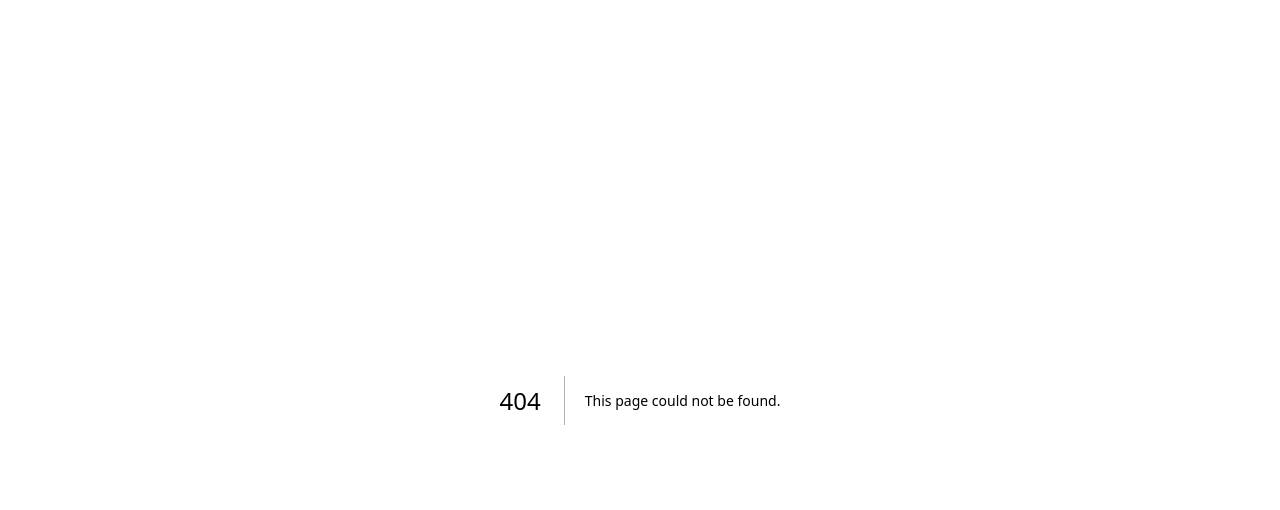
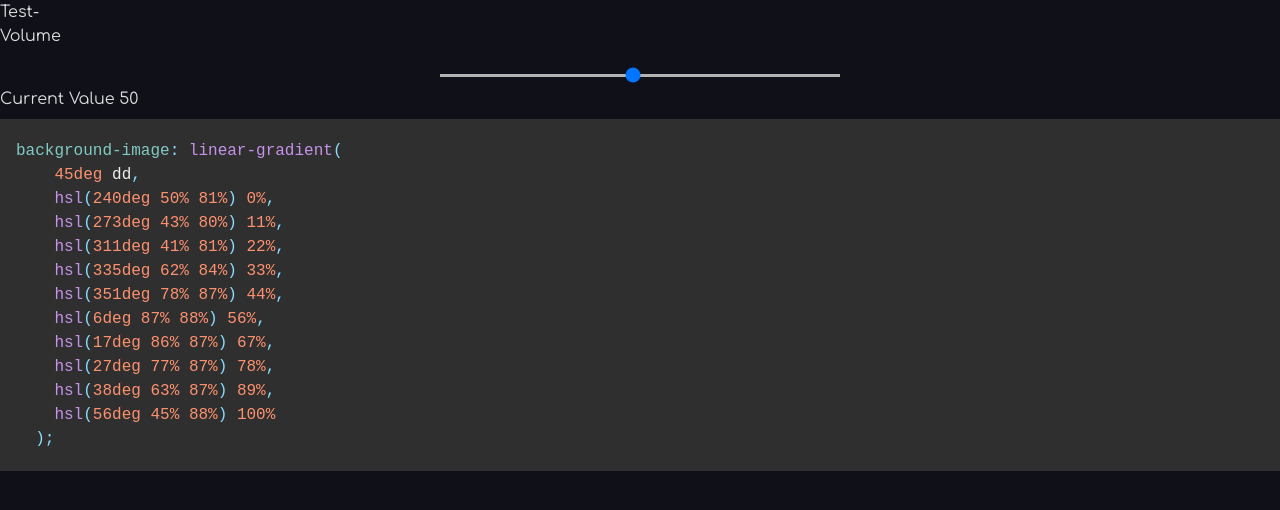
Before and after one commit to naveensinghp/Playground-Stuff, a Next.js app: page /test in a window 1280 px wide. Before the commit this address had no page. Shown: the top 510 px of the page. Built offline with nearby package versions, Linux system fonts and the light colour scheme.

Commit message:
#Day 09-Slider Fixed

```diff
--- /dev/null
+++ b/pages/test.js
@@ -0,0 +1,52 @@
+import App from '../src/components/App/App'
+import GlobalStyles from '../src/components/GlobalStyles/GlobalStyles';
+import Csscode from '../src/components/Csscode/Csscode';
+import Slider from '../src/components/Slider/Slider';
+import { useState } from 'react';
+import React from 'react';
+
+
+export default function Test() {
+    const [childData, setChildData] = useState('');
+    const [count,setCount] = useState(0);
+    const deferredCount = React.useDeferredValue(count);
+    const codeString = `width: ${childData}%`;
+    const handleChildData = (data) => {
+        setChildData(data);
+      };
+    return(
+        <>
+            {'Test'}-{childData ? childData : undefined}
+           <Slider onData={handleChildData} />
+           <Csscode code={codeString} />
+           <GlobalStyles />
+           {/* <h1>Value - {count}</h1>
+           <ImportStuff count={count} />
+           <br/>
+           <SlowStuff count={deferredCount} />
+           <br/>
+           <button onClick={() => setCount(count + 1)}>
+                Increment
+            </button> */}
+
+        </>
+    );
+
+
+    function ImportStuff({count}){
+        console.log(count)
+        return(<>
+
+        'FastStuff ' + {count}
+        </>
+
+        );
+    }
+    function SlowStuff({count}){
+        return(
+            <>
+                'SlowStuff ' + {count}
+            </>
+        );
+    }
+}
--- a/src/components/Slider/Slider.js
+++ b/src/components/Slider/Slider.js
@@ -38,6 +38,7 @@ function Slider({ onData }) {
 export default Slider;
 
 
+
 const Inputwrapper = styled.input`
   --handle-size: 20px;
   --handle-radius: 1000px;
@@ -61,20 +62,10 @@ const Inputwrapper = styled.input`
     height: 20px;
     width: 300px;
   }
-  &:active::-webkit-slider-thumb{
-    appearance: none;
-    -webkit-appearance: none;
-    height: var(--handle-size);
-    width: var(--handle-size);
-    border-radius: var(--handle-radius);
-    background: var(--handle-color);
-    cursor: grab;
-    transform: translateY(
-      calc(-50% + var(--track-size) / 2)
-    );
-    border: 2px solid var(--bg);
-  box-shadow: none;
+  &::-webkit-slider-thumb{
+    margin: -7px;
   }
+
   &::-webkit-slider-runnable-track{
     width: calc(100% - var(--handle-size));
     height: var(--track-size);
```
Also changed, not shown: pages/index.js (+0 -15 lines).
